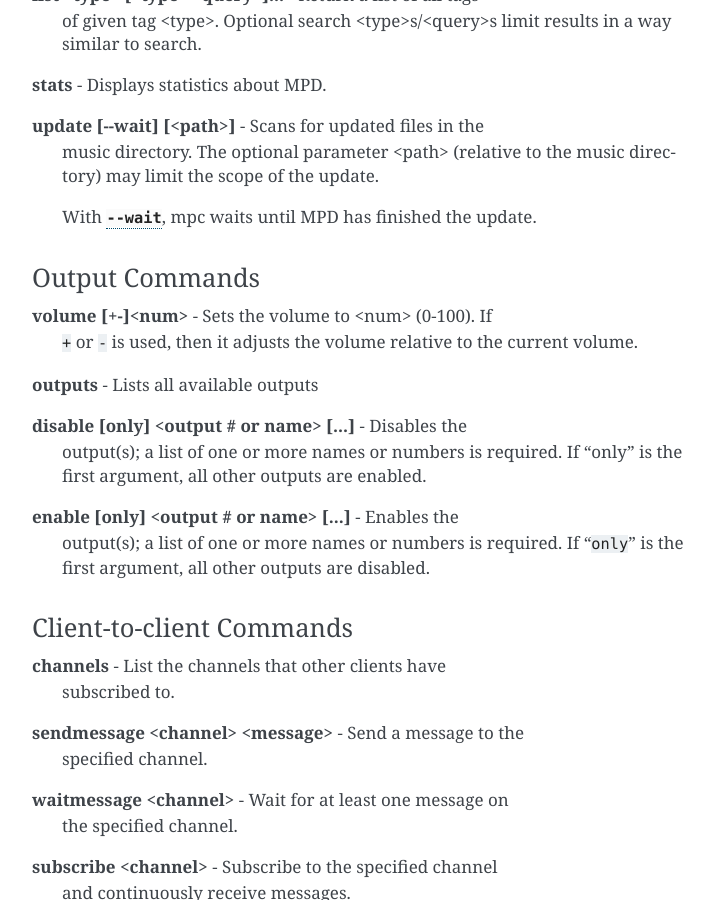
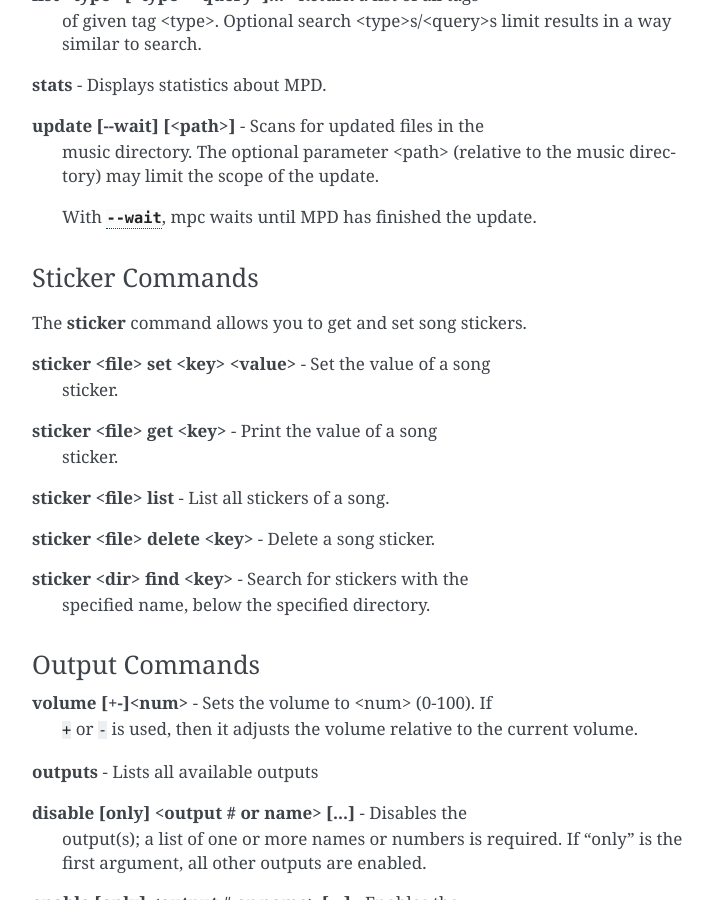
Before and after one commit to MusicPlayerDaemon/mpc, a Sphinx documentation site: the page built from doc/index.rst, in a window 1280 px wide and 900 px high, scrolled down 5109 px. Shown: the whole window, without its empty margins (388-1102 px from the left). Built offline with Sphinx 7.4.7, drawn with Linux system fonts in a browser that asks for light colours.

Commit message:
doc: document sticker commands
Closes #5

```diff
--- a/doc/index.rst
+++ b/doc/index.rst
@@ -249,6 +249,27 @@
    With :option:`--wait`, mpc waits until MPD has finished the update.
 
 
+Sticker Commands
+^^^^^^^^^^^^^^^^^
+
+The :command:`sticker` command allows you to get and set song
+stickers.
+
+:command:`sticker <file> set <key> <value>` - Set the value of a song
+   sticker.
+
+:command:`sticker <file> get <key>` - Print the value of a song
+   sticker.
+
+:command:`sticker <file> list` - List all stickers of a song.
+
+:command:`sticker <file> delete <key>` - Delete a song sticker.
+
+:command:`sticker <dir> find <key>` - Search for stickers with the
+   specified name, below the specified directory.
+
+
+
 Output Commands
 ^^^^^^^^^^^^^^^
 
```
